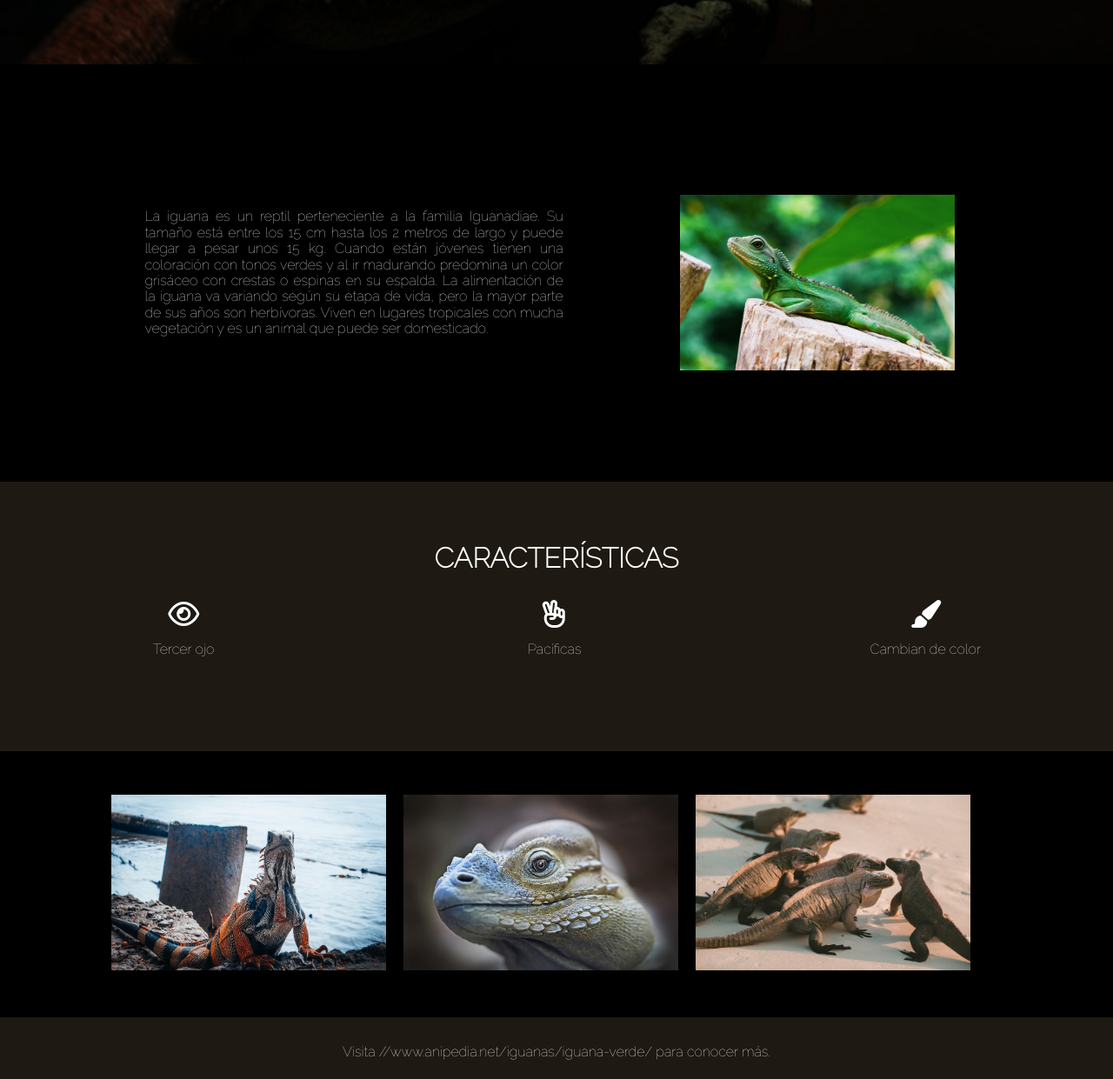
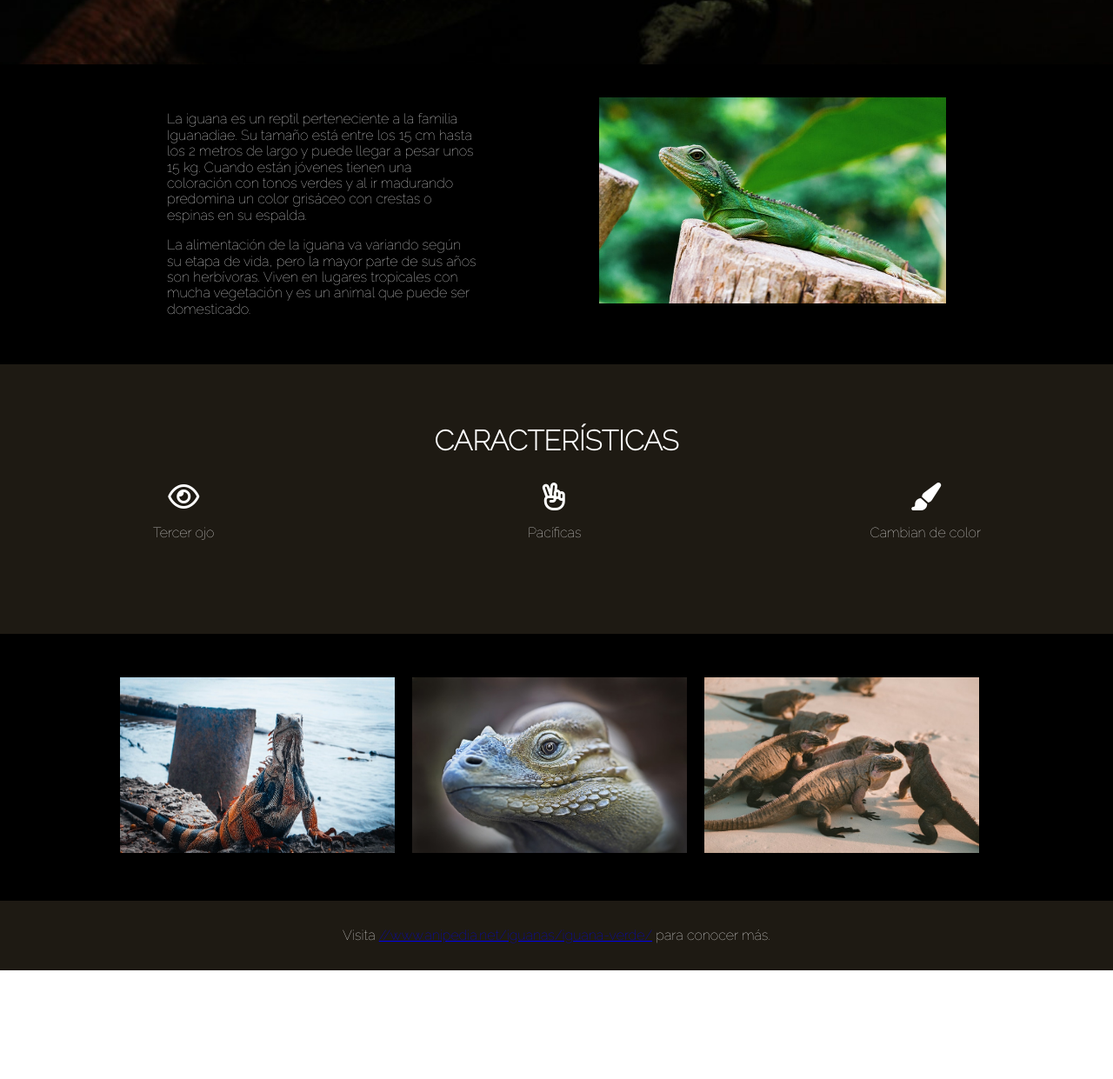
Before and after one commit to Javieragalaz/desafio3, a plain HTML site: page index.html in a window 1280 px wide. Shown: the part 719-1960 px from the top of the page at 87% size. After the commit the page ends 1835 px from the top, so only its background shows below. Drawn offline with Linux system fonts and the light colour scheme.

Commit message:
Corrección tamaño, adición p en main y link footer

```diff
--- a/assets/css/style.css
+++ b/assets/css/style.css
@@ -1,8 +1,9 @@
-body{
+body {
     font-family: 'Raleway', sans-serif;
-    width: 1280px;
+    width: 100%
 }
-header{
+
+header {
     background-color: black;
     color: white;
     font-size: 20px;
@@ -14,78 +15,80 @@ header{
 }
 
 figure {
-    background-image:url("../imgs/bg-header.jpg");
-    width: 1280px;
+    background-image: url("../imgs/bg-header.jpg");
+    margin:0%;
+    width: 100%;
     height: 700px;
-    margin:0;
+    padding: 0%;
+    background-size: cover;
 
 }
-main{
+
+main {
     overflow: auto;
-    text-align: justify;
+    text-align: left;
     padding: 3%;
     background-color: black;
     color: white;
+    padding-right: 15%;
+    padding-left: 15%;
 }
 
-main img{
+main img {
     float: right;
-    width: 316px;
-    height: 202px;
-    padding-right: 9em;
-    padding-top: 7em;
-
-}
-
-main p{
-
-    width: 40%;
-    padding: 8em;
-    margin:0%
+    width: 399px;
+    height: 237px;
 
 
 }
 
-section{
+main p {
+
+    width: 40%;
+
+
+
+}
+
+section {
     background-color: #1E1A13;
     color: white;
     height: 250px;
     padding-top: 60px;
 }
 
-section h1{
+section h1 {
     text-align: center;
     margin: 0;
     padding: 10px;
 
 }
 
-section div{
+section div {
     display: inline-block;
     width: 30%;
     padding: 1.5%;
     text-align: center;
 }
 
-section i{
+section i {
     font-size: xx-large;
 }
 
-article{
+article {
     background-color: black;
     padding: 50px;
-    padding-left: 10%;
-
+    text-align: center;
 
 }
 
-article img{
+article img {
     width: 316px;
     height: 202px;
     margin-right: 1em;
 }
 
-footer{
+footer {
     text-align: center;
     background-color: #1E1A13;
     color: white;
--- a/index.html
+++ b/index.html
@@ -25,9 +25,10 @@
         <img src="assets/imgs/iguana-1.jpg" alt="foto de iguana 2">
         <p>La iguana es un reptil perteneciente a la familia Iguanadiae. Su tamaño está entre los 15 cm hasta los 2
             metros de largo y puede llegar a pesar unos 15 kg. Cuando están jóvenes tienen una coloración con tonos
-            verdes y al ir madurando predomina un color grisáceo con crestas o espinas en su espalda. La alimentación de
-            la iguana va variando según su etapa de vida, pero la mayor parte de sus años son herbívoras. Viven en
-            lugares tropicales con mucha vegetación y es un animal que puede ser domesticado.</p>
+            verdes y al ir madurando predomina un color grisáceo con crestas o espinas en su espalda.</p>
+
+        <p>La alimentación de la iguana va variando según su etapa de vida, pero la mayor parte de sus años son
+            herbívoras. Viven en lugares tropicales con mucha vegetación y es un animal que puede ser domesticado.</p>
     </main>
 
     <section>
@@ -54,7 +55,9 @@
 
     </article>
     <footer>
-        <p>Visita //www.anipedia.net/iguanas/iguana-verde/ para conocer más.</p>
+        <p>Visita
+            <a href="#">//www.anipedia.net/iguanas/iguana-verde/</a> para conocer más.
+        </p>
 
     </footer>
 
```
